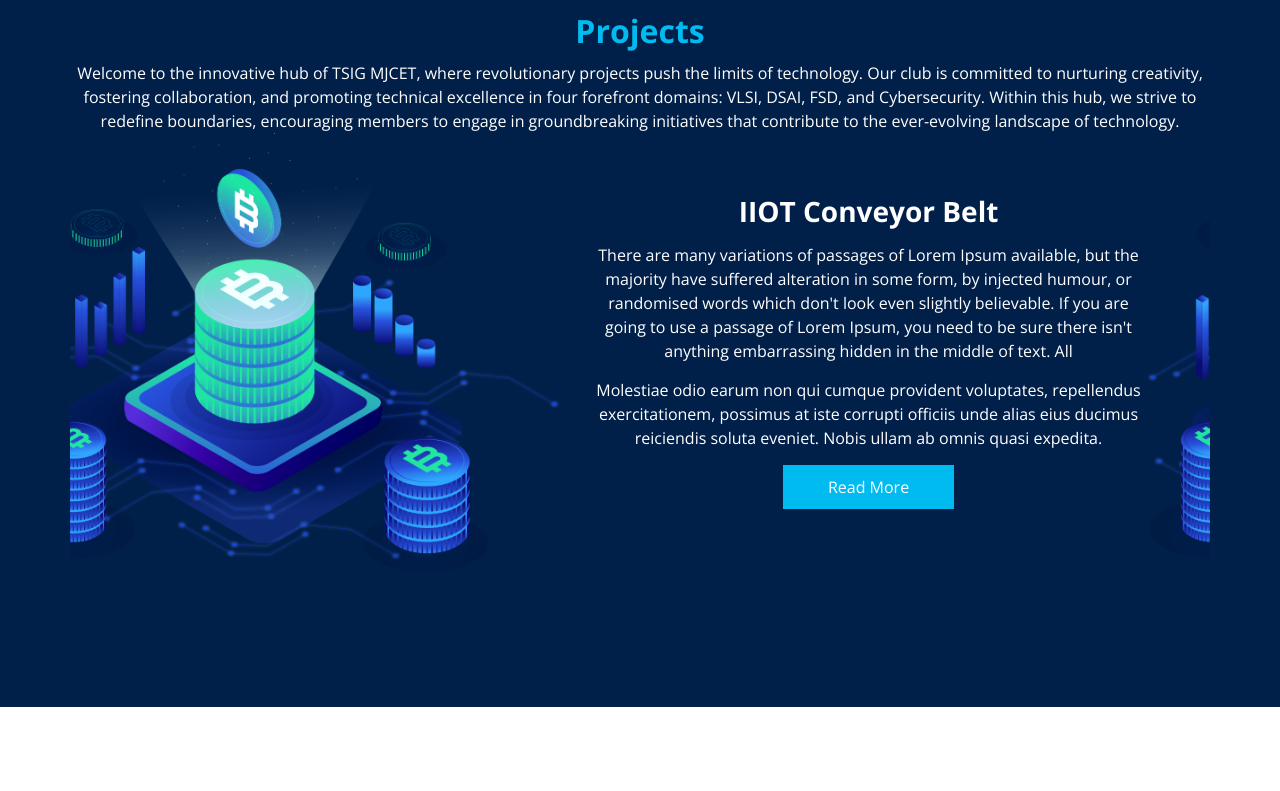
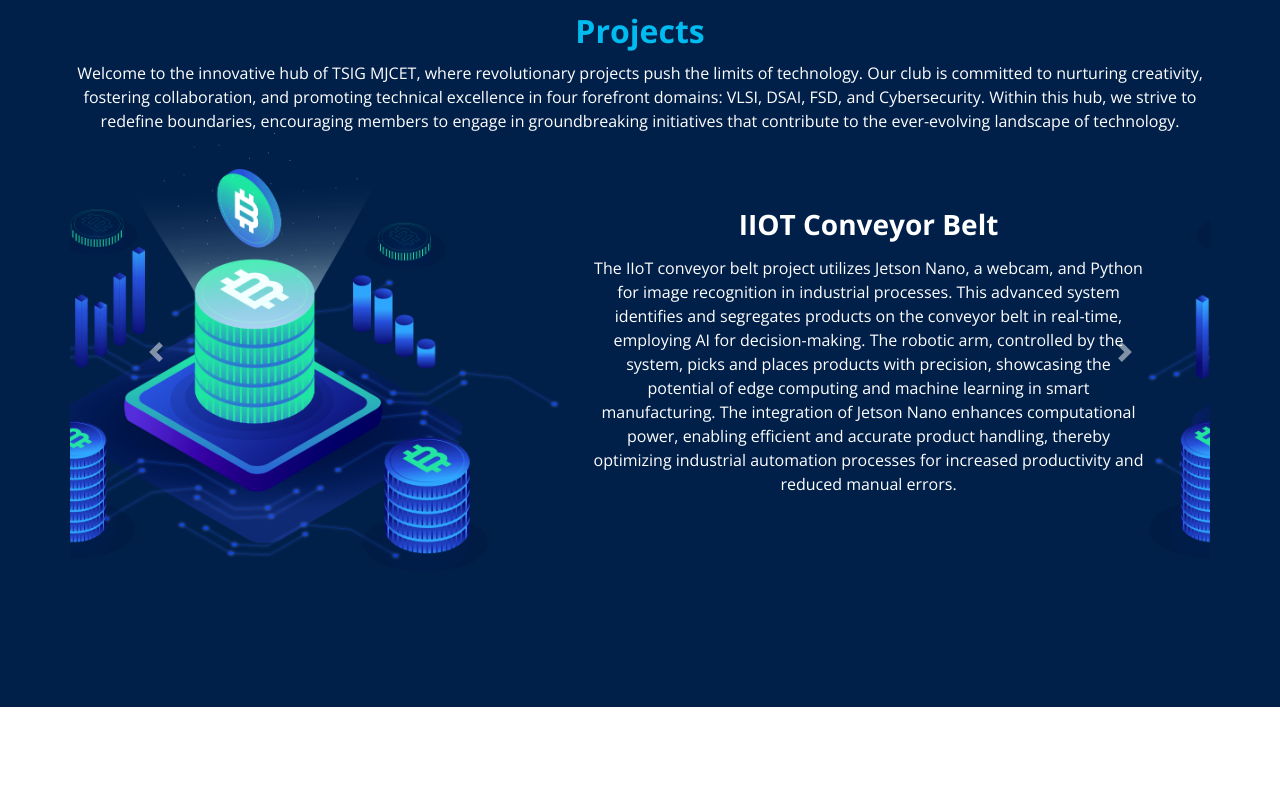
Before and after one commit to Mubeenali53/achievements-page, a plain HTML site: page index.html in a window 1280 px wide. Shown: the part 1300-2091 px from the top of the page. Drawn offline with nearby package versions, Linux system fonts and the light colour scheme; some packages are replaced by stand-ins of ours.

Commit message:
projects updated

```diff
--- a/index.html
+++ b/index.html
@@ -152,7 +152,7 @@
       <div id="customCarousel" class="carousel slide" data-ride="carousel">
         <div class="carousel-inner">
 
-          <!-- Project 1 -->
+          <!-- Project Items -->
           <div class="carousel-item active">
             <div class="row">
               <div class="col-md-6">
@@ -164,15 +164,11 @@
                 <div class="detail-box">
                   <h3>IIOT Conveyor Belt</h3>
                   <p>
-                    There are many variations of passages of Lorem Ipsum available, but the majority have suffered alteration
-                    in some form, by injected humour, or randomised words which don't look even slightly believable. If you
-                    are going to use a passage of Lorem Ipsum, you need to be sure there isn't anything embarrassing hidden in
-                    the middle of text. All
+                    The IIoT conveyor belt project utilizes Jetson Nano, a webcam, and Python for image recognition in industrial processes.
+                    This advanced system identifies and segregates products on the conveyor belt in real-time, employing AI for decision-making.
+                    The robotic arm, controlled by the system, picks and places products with precision, showcasing the potential of edge computing and machine learning in smart manufacturing.
+                    The integration of Jetson Nano enhances computational power, enabling efficient and accurate product handling, thereby optimizing industrial automation processes for increased productivity and reduced manual errors.
                   </p>
-                  <p>
-                    Molestiae odio earum non qui cumque provident voluptates, repellendus exercitationem, possimus at iste corrupti officiis unde alias eius ducimus reiciendis soluta eveniet. Nobis ullam ab omnis quasi expedita.
-                  </p>
-                  <a href="#">Read More</a>
                 </div>
               </div>
             </div>
@@ -190,15 +186,39 @@
                 <div class="detail-box">
                   <h3>Scara</h3>
                   <p>
-                    There are many variations of passages of Lorem Ipsum available, but the majority have suffered alteration
-                    in some form, by injected humour, or randomised words which don't look even slightly believable. If you
-                    are going to use a passage of Lorem Ipsum, you need to be sure there isn't anything embarrassing hidden in
-                    the middle of text. All
+                    Welcome to the forefront of automation innovation with the TSIG SCARA project, a groundbreaking fusion of cutting-edge hardware and intelligent software. Engineered for precision, the SCARA robot features state-of-the-art actuators, sensors, and a robust mechanical structure to deliver unparalleled accuracy in assembly tasks.
+                    Its high-speed capabilities are powered by advanced servo motors, ensuring rapid and precise movements.
+                    On the software front, our intuitive programming interface simplifies task configuration, reducing the learning curve for operators.
                   </p>
                   <p>
-                    Molestiae odio earum non qui cumque provident voluptates, repellendus exercitationem, possimus at iste corrupti officiis unde alias eius ducimus reiciendis soluta eveniet. Nobis ullam ab omnis quasi expedita.
+                    The SCARA project's software is designed for seamless integration, featuring adaptive algorithms for real-time adjustments and collaborative capabilities for efficient human-robot interaction.
+                    With a commitment to both hardware excellence and intelligent software solutions, TSIG's SCARA project is poised to redefine the landscape of automation, bringing forth a new era of precision, versatility, and efficiency.
                   </p>
-                  <a href="#">Read More</a>
+                  </p>
+                </div>
+              </div>
+            </div>
+          </div>
+
+          <!-- Add more project items as needed -->
+          <!-- Project 3 -->
+          <div class="carousel-item">
+            <div class="row">
+              <div class="col-md-6">
+                <div class="img-box">
+                  <img src="img/about-img.png" alt="">
+                </div>
+              </div>
+              <div class="col-md-6">
+                <div class="detail-box">
+                  <h3>Digital Twin</h3>
+                  <p>
+                    Digital Twin the project showcases a dual robotic arm system designed for precise object manipulation.
+                    The synchronized arms work in coordination, offering versatility for complex tasks.
+                    With an emphasis on mobile control, users can operate and monitor the arms remotely using a mobile device.
+                    Incorporating digital twin technology allows for virtual simulation and optimization before practical implementation.
+                    This prototype holds promise for automation in various industries, providing scalability and a user-friendly design for improved operational efficiency.
+                  </p>
                 </div>
               </div>
             </div>
@@ -213,17 +233,14 @@
               </div>
               <div class="col-md-6">
                 <div class="detail-box">
-                  <h3>Scara</h3>
+                  <h3>Food Serving Bot</h3>
                   <p>
-                    There are many variations of passages of Lorem Ipsum available, but the majority have suffered alteration
-                    in some form, by injected humour, or randomised words which don't look even slightly believable. If you
-                    are going to use a passage of Lorem Ipsum, you need to be sure there isn't anything embarrassing hidden in
-                    the middle of text. All
+                    The FoodServing Bot project leverages Arduino technology and Bluetooth communication to create an automated food serving system.
+                    The Arduino microcontroller, at the project's core, manages the serving mechanism with precision servo motors.
+                    Users can wirelessly control the bot using Bluetooth-enabled devices, ensuring flexibility and convenience.
+                    The modular design allows customization, while a user-friendly interface enhances interaction.
+                    Safety features and power efficiency are integrated, and future enhancements could expand its capabilities, making it a versatile solution for various food service applications.
                   </p>
-                  <p>
-                    Molestiae odio earum non qui cumque provident voluptates, repellendus exercitationem, possimus at iste corrupti officiis unde alias eius ducimus reiciendis soluta eveniet. Nobis ullam ab omnis quasi expedita.
-                  </p>
-                  <a href="#">Read More</a>
                 </div>
               </div>
             </div>
@@ -238,17 +255,13 @@
               </div>
               <div class="col-md-6">
                 <div class="detail-box">
-                  <h3>Scara</h3>
+                  <h3>Telepresence</h3>
                   <p>
-                    There are many variations of passages of Lorem Ipsum available, but the majority have suffered alteration
-                    in some form, by injected humour, or randomised words which don't look even slightly believable. If you
-                    are going to use a passage of Lorem Ipsum, you need to be sure there isn't anything embarrassing hidden in
-                    the middle of text. All
+                    The Telepresence Bot project is an innovative mobile-operated robot designed for remote control via WiFi connectivity.
+                    Users can operate the robot using their smartphones or other WiFi-enabled devices, gaining real-time access to its surroundings through a mounted camera.
+                    This project is ideal for applications such as surveillance, exploration, or remote monitoring where physical presence may be challenging.
+                    The seamless integration of mobile control, stable WiFi connectivity, and live camera feed make the Telepresence Bot a versatile and user-friendly solution for various scenarios requiring remote presence.
                   </p>
-                  <p>
-                    Molestiae odio earum non qui cumque provident voluptates, repellendus exercitationem, possimus at iste corrupti officiis unde alias eius ducimus reiciendis soluta eveniet. Nobis ullam ab omnis quasi expedita.
-                  </p>
-                  <a href="#">Read More</a>
                 </div>
               </div>
             </div>
@@ -263,51 +276,33 @@
               </div>
               <div class="col-md-6">
                 <div class="detail-box">
-                  <h3>Scara</h3>
+                  <h3>Humanoid</h3>
                   <p>
-                    There are many variations of passages of Lorem Ipsum available, but the majority have suffered alteration
-                    in some form, by injected humour, or randomised words which don't look even slightly believable. If you
-                    are going to use a passage of Lorem Ipsum, you need to be sure there isn't anything embarrassing hidden in
-                    the middle of text. All
+                    This innovative bot seamlessly integrates with users' smartphones or devices, allowing them to transmit exercise commands effortlessly.
+                    The Bluetooth connectivity ensures a reliable and responsive communication channel between the user and the bot. Users can simply send walking exercise instructions to the bot, and it adeptly interprets and executes them, providing a dynamic and personalized exercise experience.
+                    This humanoid bot not only showcases the potential of human-robot interaction but also promotes a convenient and engaging way for individuals to incorporate physical activity into their daily routines. With its user-friendly interface and efficient Bluetooth connectivity, this bot exemplifies the intersection of technology and fitness, making exercise accessible and enjoyable for users of all levels.
                   </p>
-                  <p>
-                    Molestiae odio earum non qui cumque provident voluptates, repellendus exercitationem, possimus at iste corrupti officiis unde alias eius ducimus reiciendis soluta eveniet. Nobis ullam ab omnis quasi expedita.
-                  </p>
-                  <a href="#">Read More</a>
-                </div>
-              </div>
-            </div>
-          </div>
-          <!-- Project 2 -->
-          <div class="carousel-item">
-            <div class="row">
-              <div class="col-md-6">
-                <div class="img-box">
-                  <img src="img/about-img.png" alt="">
-                </div>
-              </div>
-              <div class="col-md-6">
-                <div class="detail-box">
-                  <h3>Scara</h3>
-                  <p>
-                    There are many variations of passages of Lorem Ipsum available, but the majority have suffered alteration
-                    in some form, by injected humour, or randomised words which don't look even slightly believable. If you
-                    are going to use a passage of Lorem Ipsum, you need to be sure there isn't anything embarrassing hidden in
-                    the middle of text. All
-                  </p>
-                  <p>
-                    Molestiae odio earum non qui cumque provident voluptates, repellendus exercitationem, possimus at iste corrupti officiis unde alias eius ducimus reiciendis soluta eveniet. Nobis ullam ab omnis quasi expedita.
-                  </p>
-                  <a href="#">Read More</a>
                 </div>
               </div>
             </div>
           </div>
         </div>
+
+        <!-- Carousel Controls -->
+        <a class="carousel-control-prev" href="#customCarousel" role="button" data-slide="prev">
+          <span class="carousel-control-prev-icon" aria-hidden="true"></span>
+          <span class="sr-only">Previous</span>
+        </a>
+        <a class="carousel-control-next" href="#customCarousel" role="button" data-slide="next">
+          <span class="carousel-control-next-icon" aria-hidden="true"></span>
+          <span class="sr-only">Next</span>
+        </a>
+
       </div>
     </div>
   </div>
 </section>
+
 
 
   <!-- end about section -->
@@ -491,84 +486,13 @@
                     <h6>
                       TSIG Club Alumni
                     </h6>
-                    <!-- <p>
-                      magna aliqua. Ut
-                    </p> -->
                   </div>
-                  <!-- <i class="fa fa-quote-left" aria-hidden="true"></i> -->
                 </div>
                 <p>
                   Joining TSIG Club opens doors to incredible opportunities. Over 90% of our alumni have successfully secured placements in renowned companies, showcasing the excellence of our internship and placement programs. </p>
               </div>
             </div>
           </div>
-          <!-- <div class="item">
-            <div class="box">
-              <div class="img-box">
-                <img src="img/client2.jpg" alt="" class="box-img">
-              </div>
-              <div class="detail-box">
-                <div class="client_id">
-                  <div class="client_info">
-                    <h6>
-                      Zen Court
-                    </h6>
-                    <p>
-                      magna aliqua. Ut
-                    </p>
-                  </div>
-                  <i class="fa fa-quote-left" aria-hidden="true"></i>
-                </div>
-                <p>
-                  Lorem ipsum dolor sit amet, consectetur adipiscing elit, sed do eiusmod tempor incididunt ut labore et dolore magna aliqua. Ut enim ad minim veniam, quis </p>
-              </div>
-            </div>
-          </div> -->
-          <!-- <div class="item">
-            <div class="box">
-              <div class="img-box">
-                <img src="img/client1.jpg" alt="" class="box-img">
-              </div>
-              <div class="detail-box">
-                <div class="client_id">
-                  <div class="client_info">
-                    <h6>
-                      LusDen
-                    </h6>
-                    <p>
-                      magna aliqua. Ut
-                    </p>
-                  </div>
-                  <i class="fa fa-quote-left" aria-hidden="true"></i>
-                </div>
-                <p>
-                  Lorem ipsum dolor sit amet, consectetur adipiscing elit, sed do eiusmod tempor incididunt ut labore et dolore magna aliqua. Ut enim ad minim veniam, quis </p>
-              </div>
-            </div>
-          </div> -->
-          <!-- <div class="item">
-            <div class="box">
-              <div class="img-box">
-                <img src="img/client2.jpg" alt="" class="box-img">
-              </div>
-              <div class="detail-box">
-                <div class="client_id">
-                  <div class="client_info">
-                    <h6>
-                      Zen Court
-                    </h6>
-                    <p>
-                      magna aliqua. Ut
-                    </p>
-                  </div>
-                  <i class="fa fa-quote-left" aria-hidden="true"></i>
-                </div>
-                <p>
-                  Lorem ipsum dolor sit amet, consectetur adipiscing elit, sed do eiusmod tempor incididunt ut labore et dolore magna aliqua. Ut enim ad minim veniam, quis </p>
-              </div>
-            </div>
-          </div> -->
-        <!-- </div> -->
       </div>
     </div>
   </section>
@@ -668,8 +592,8 @@
           </form>
         </div>
       </div>
-    </div>
-  </section> -->
+    </div> -->
+  </section>
 
   <!-- end info section -->
 
```
